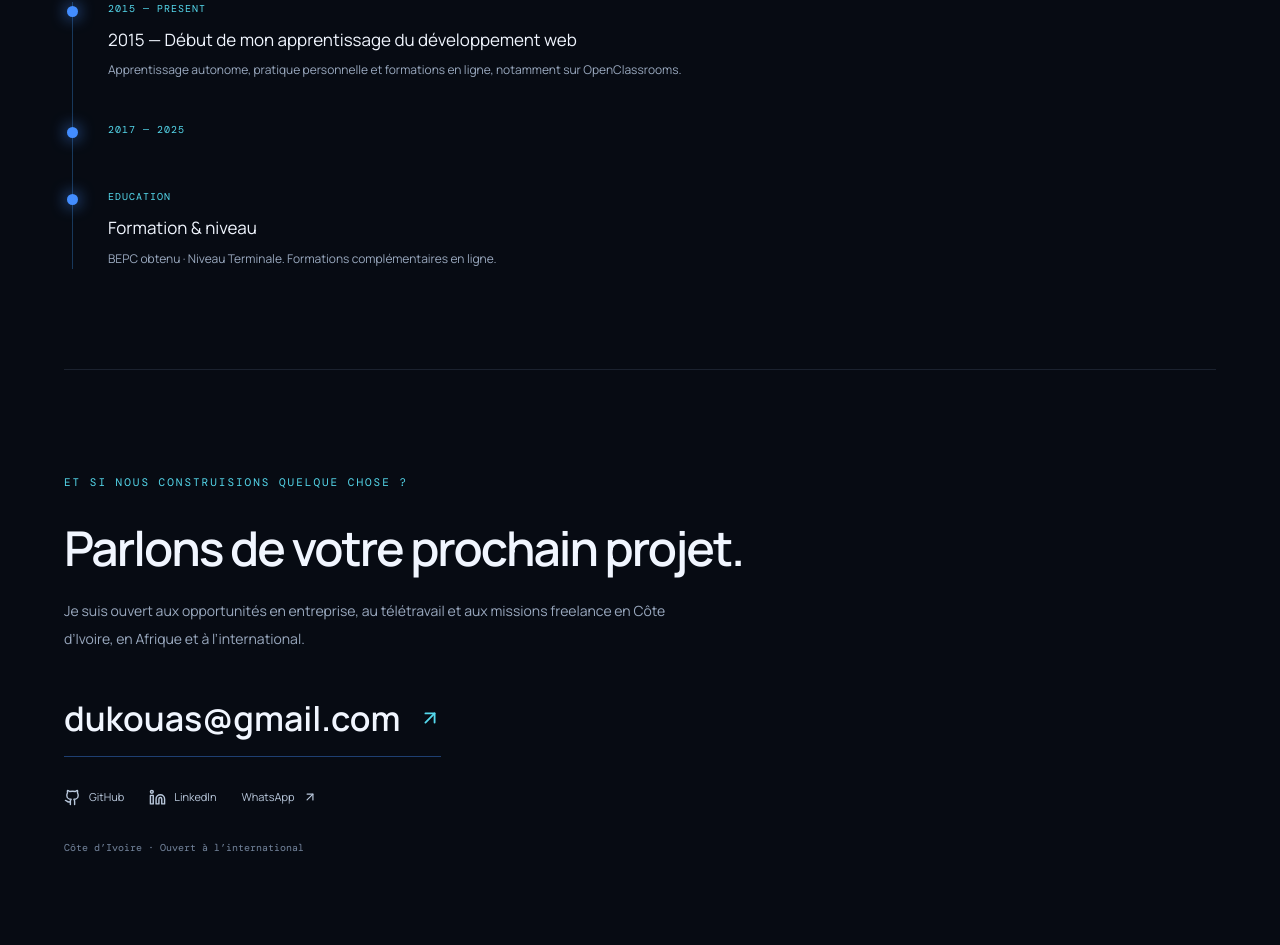
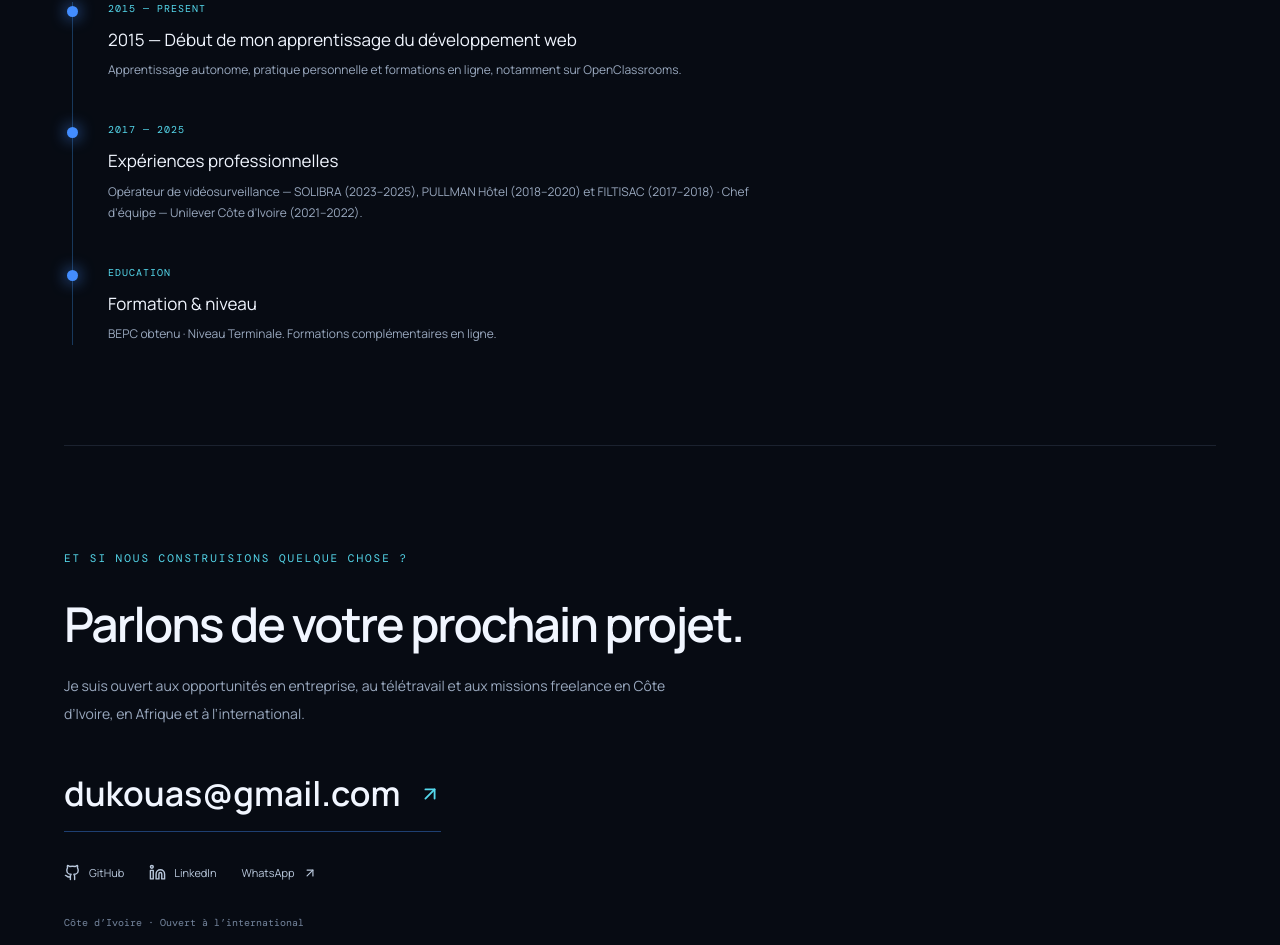
Before and after one commit to refontiq-dotcom/samuel-dukoua-portfolio, a Next.js app: page / in a window 1280 px wide. Shown: the part 4161-5106 px from the top of the page. Built offline with nearby package versions, Linux system fonts and the light colour scheme.

Commit message:
fix: complete bilingual work history content

```diff
--- a/app/page.tsx
+++ b/app/page.tsx
@@ -35,6 +35,8 @@ const copy = {
     contactDesc: 'Je suis ouvert aux opportunités en entreprise, au télétravail et aux missions freelance en Côte d’Ivoire, en Afrique et à l’international.',
     email: 'M’écrire', footer: 'Conçu avec intention. Développé avec passion.', rights: 'Tous droits réservés.',
     cvDownload: 'Télécharger mon CV', cvOther: 'Version anglaise', location: 'Côte d’Ivoire · Ouvert à l’international',
+    experienceTitle: 'Expériences professionnelles',
+    experienceDesc: 'Opérateur de vidéosurveillance — SOLIBRA (2023–2025), PULLMAN Hôtel (2018–2020) et FILTISAC (2017–2018) · Chef d’équipe — Unilever Côte d’Ivoire (2021–2022).',
     projectNames: ['Séjoura', 'Trouvetou', 'Schooly', 'Refontiq Control Center', 'TechPilot', 'Transora'],
     projectDescriptions: [
       'Solution SaaS de gestion pour résidences meublées : organisation des établissements, chambres et réservations.',
@@ -74,6 +76,8 @@ const copy = {
     contactDesc: 'Open to employment, remote work and freelance opportunities in Côte d’Ivoire, across Africa and internationally.',
     email: 'Send me an email', footer: 'Designed with intent. Built with passion.', rights: 'All rights reserved.',
     cvDownload: 'Download my resume', cvOther: 'French version', location: 'Côte d’Ivoire · Open to international opportunities',
+    experienceTitle: 'Professional experience',
+    experienceDesc: 'Video surveillance operator — SOLIBRA (2023–2025), PULLMAN Hotel (2018–2020) and FILTISAC (2017–2018) · Team leader — Unilever Côte d’Ivoire (2021–2022).',
     projectNames: ['Séjoura', 'Trouvetou', 'Schooly', 'Refontiq Control Center', 'TechPilot', 'Transora'],
     projectDescriptions: [
       'SaaS solution for furnished residence management, including property, room and reservation workflows.',
```
